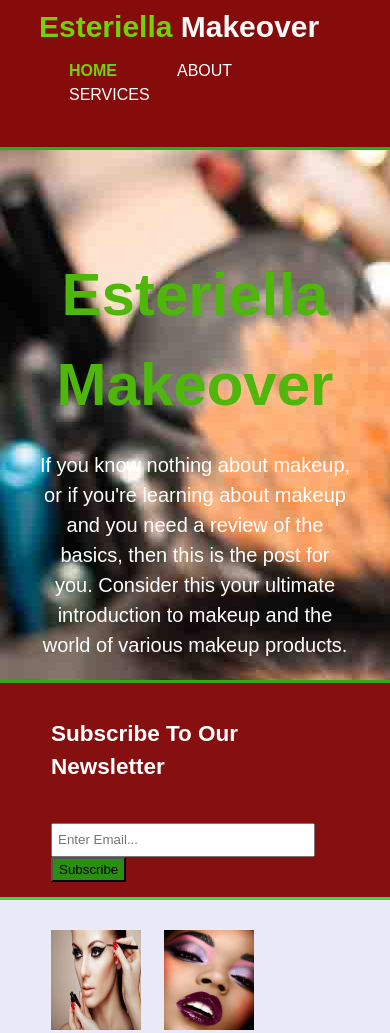
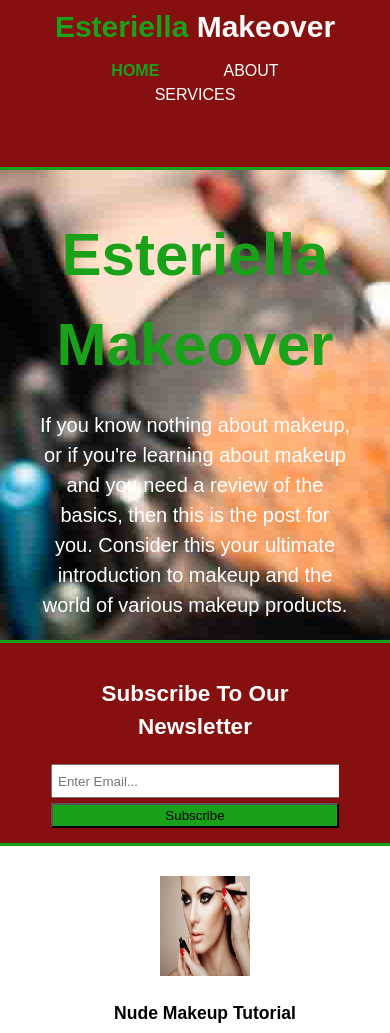
Before and after one commit to esteriella/Estie_Magic, a plain HTML site: page index.html in a window 390 px wide. Shown: the top 1033 px of the page. Drawn offline with Linux system fonts and the light colour scheme.

Commit message:
Update style.css

```diff
--- a/css/style.css
+++ b/css/style.css
@@ -2,7 +2,7 @@ body{
     font: 15px/1.5 Arial, Helvetica, sans-serif;
     padding: 0;
     margin: 0;
-    background-color:rgba(232, 232, 247, 0.925);
+    background-color:white;
 }
 
 /* Global */
@@ -19,12 +19,12 @@ ul{
 
 .button_1{
     height: 25px;
-    background: rgb(41, 143, 16);
+    background: rgb(25, 161, 25);
 }
 
 .dark{
     padding: 15px;
-    background: rgb(134, 14, 14);
+    background: rgb(134, 15, 15);
     color: white;
     margin-top: 10px;
     margin-bottom: 10px;
@@ -32,11 +32,11 @@ ul{
 
 /* Header */
 header{
-    background: rgb(134, 12, 12);
+    background: rgb(134, 15, 15);
     color: rgb(255, 251, 251);
     padding-top: 1%;
     min-height: 10%;
-    border-bottom:rgb(26, 179, 26) 3px solid;
+    border-bottom:rgb(25, 161, 25) 3px solid;
 }
 header a{
     color: white;
@@ -72,7 +72,7 @@ header nav{
 }
 
 header .highlight, header .current a{
-    color: rgb(110, 211, 9);
+    color: rgb(25, 161, 25);
     font-weight: bold;
 }
 
@@ -86,8 +86,8 @@ header a:hover{
     min-height: 400px;
     background:url('../images/make\ up\ brushes.jpg') no-repeat 0 -400px;
     text-align: center;
-    color: rgb(79, 182, 11);
-    border-bottom:rgb(53, 168, 24) 3px solid;
+    color: rgb(25, 161, 25);
+    border-bottom:rgb(25, 161, 25) 3px solid;
 }
 
 #showcase h1{
@@ -106,7 +106,7 @@ margin-bottom: 10px;
     padding: 15px;
     color: #ffff;
     background: rgb(134, 15, 15);
-    border-bottom:rgb(60, 216, 60) 3px solid;
+    border-bottom:rgb(25, 161, 25) 3px solid;
 }
 
 #newsletter h1{
@@ -158,18 +158,44 @@ article#main-col{
 ul#Services li{
     list-style: none;
     padding:20px;
-    border:rgb(134, 12, 12) solid 1px;
+    border:rgb(134, 15, 15) solid 1px;
     margin-bottom:5px;
     background:rgb(182, 171, 171);
 }
-
-
+/* Media Queries */
+@media(max-width: 768px){
+    header #branding,
+    header nav,
+    header nav li,
+    #newsletter h1,
+    #newsletter form,
+    #boxes .box,
+    article#main-col,
+    aside#sidebar{
+        float: none;
+        text-align: center;
+        width: 100%;}
+}
+header{
+    padding-bottom: 20px;
+}
+#showcase h1{
+    margin-top: 40px;
+}
+#newsletter button{
+    display:block;
+    width: 100%;
+}
+#newsletter form input[type="email"]{
+    width: 100%;
+    margin-bottom: 5px;
+}
 footer{
     border-top:rgb(25, 161, 25) 3px solid;
     padding: 20px;
     margin-top: 20px;
     color: white;
     text-align: center;
-    background-color: maroon;
-   border-bottom:rgb(29, 163, 29) 3px solid;
+    background-color: rgb(134, 15, 15);
+   border-bottom:rgb(25, 161, 25) 3px solid;
 }
```
